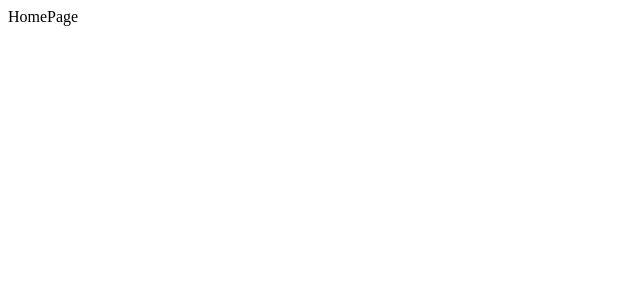
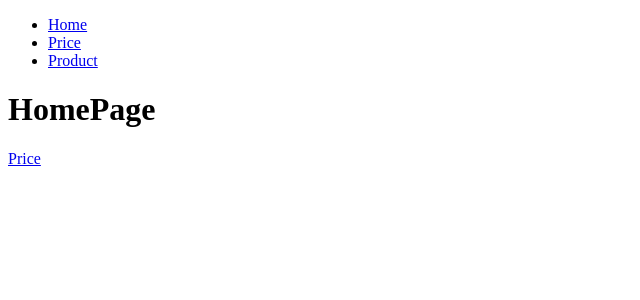
Before and after one commit to delfina-ghimire/WanderMap, a React (Vite) app: page / in a window 1280 px wide. Shown: the top 300 px of the page, without its empty margins (0-640 px from the left). Built offline with nearby package versions, Linux system fonts and the light colour scheme.

Commit message:
Linking Between Routes With <Link /> and <NavLink />

```diff
--- /dev/null
+++ b/src/components/PageNav.jsx
@@ -0,0 +1,20 @@
+import React from "react";
+import { NavLink } from "react-router-dom";
+
+export default function PageNav() {
+  return (
+    <nav>
+      <ul>
+        <li>
+          <NavLink to="/">Home</NavLink>
+        </li>
+        <li>
+          <NavLink to="/pricing">Price</NavLink>
+        </li>
+        <li>
+          <NavLink to="/product">Product</NavLink>
+        </li>
+      </ul>
+    </nav>
+  );
+}
--- a/src/pages/HomePage.jsx
+++ b/src/pages/HomePage.jsx
@@ -1,5 +1,13 @@
 import React from "react";
+import { Link } from "react-router-dom";
+import PageNav from "../components/PageNav";
 
 export default function HomePage() {
-  return <div>HomePage</div>;
+  return (
+    <div>
+      <PageNav />
+      <h1>HomePage</h1>
+      <Link to="/pricing">Price</Link>
+    </div>
+  );
 }
--- a/src/pages/PageNotFound.jsx
+++ b/src/pages/PageNotFound.jsx
@@ -1,5 +1,11 @@
 import React from "react";
+import PageNav from "../components/PageNav";
 
 export const PageNotFound = () => {
-  return <div>PageNotFound</div>;
+  return (
+    <div>
+      <PageNav />
+      PageNotFound
+    </div>
+  );
 };
--- a/src/pages/Pricing.jsx
+++ b/src/pages/Pricing.jsx
@@ -1,5 +1,11 @@
 import React from "react";
+import PageNav from "../components/PageNav";
 
 export default function Pricing() {
-  return <div>Pricing</div>;
+  return (
+    <div>
+      <PageNav />
+      Pricing
+    </div>
+  );
 }
--- a/src/pages/Product.jsx
+++ b/src/pages/Product.jsx
@@ -1,5 +1,11 @@
 import React from "react";
+import PageNav from "../components/PageNav";
 
 export default function Product() {
-  return <div>Product</div>;
+  return (
+    <div>
+      <PageNav />
+      Product
+    </div>
+  );
 }
```
